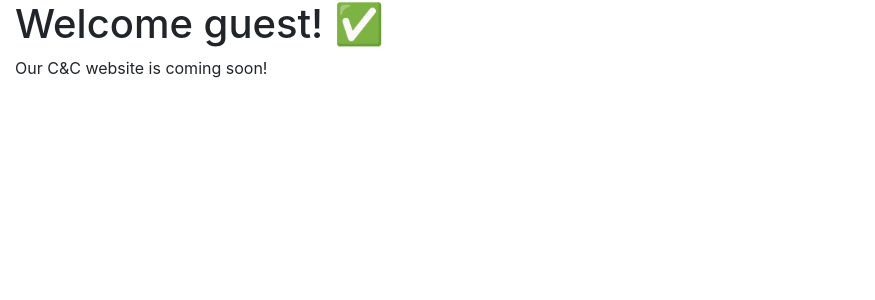
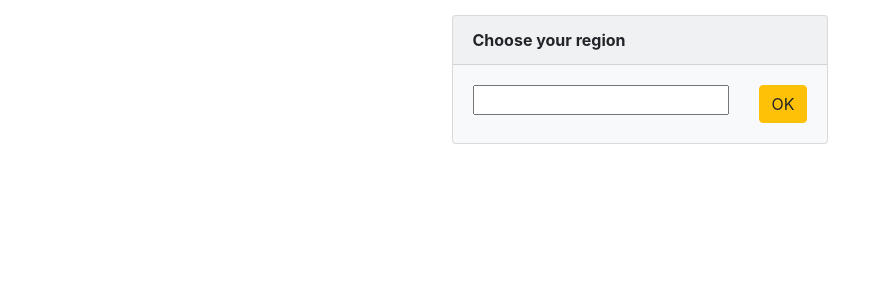
Before and after one commit to meroupatate/agvoy-app, a Symfony app: template templates/index/index.html.twig in a window 1280 px wide. Shown: the part 56-356 px from the top of the page, without its empty margins (0-875 px from the left). Run offline with Twig, Linux system fonts and the light colour scheme; the template is opened without the code that fills it, so the values that code supplies are empty; form fields are guessed from the names that the template uses; some libraries are stand-ins or nearby versions.

Commit message:
Change home page

```diff
--- a/templates/index/index.html.twig
+++ b/templates/index/index.html.twig
@@ -1,12 +1,35 @@
 {% extends 'base.html.twig' %}
 
-{% block title %}Couette&Café{% endblock %}
+{% block title %}Choose your region{% endblock %}
 
 {% block body %}
-
-    <div class="example-wrapper">
-        <h1>Welcome guest! ✅</h1>
-
-        Our C&C website is coming soon!
-    </div>
+    <form method="post">
+        <div class="form-group">
+            <div class="row justify-content-center align-self-center" style="margin: 15px">
+                <div class="card bg-light">
+                    <div class="card-header"><b>Choose your region</b></div>
+                    <div class="card-body">
+                        <div class="row">
+                            <div class="col">
+                                {{ form_start(form) }}
+                                {{ form_widget(form.id, {
+                                    'attr': {
+                                        'class': 'selectpicker',
+                                        'data-live-search': "true",
+                                        'data-container':"body",
+                                        'data-style':"btn-light"
+                                    }
+                                }) }}
+                            </div>
+                            <div class="col">
+                                <button type="submit"
+                                        class="btn btn-warning align-self-end">{{ button_label|default('OK') }}</button>
+                                {{ form_end(form) }}
+                            </div>
+                        </div>
+                    </div>
+                </div>
+            </div>
+        </div>
+    </form>
 {% endblock %}
```
Also changed, not shown: src/Controller/IndexController.php (+3 -11 lines), templates/index/region.html.twig (deleted, +0 -35 lines).
